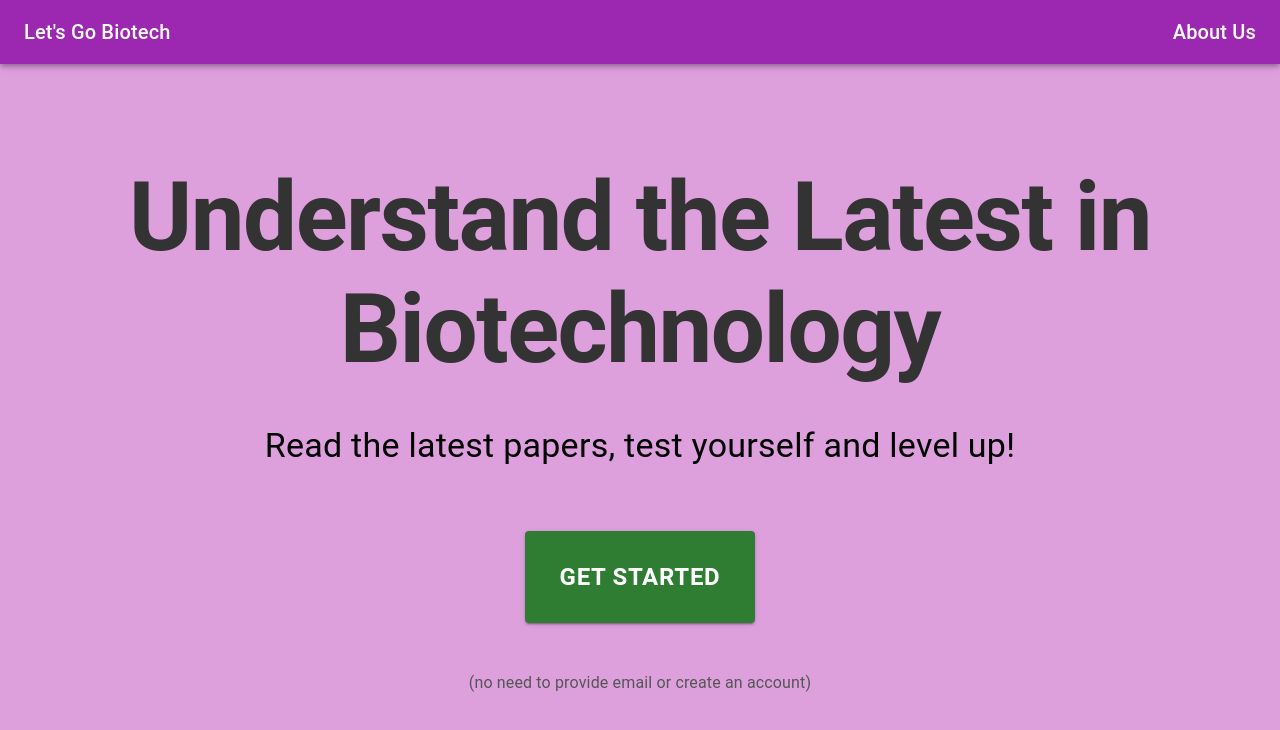
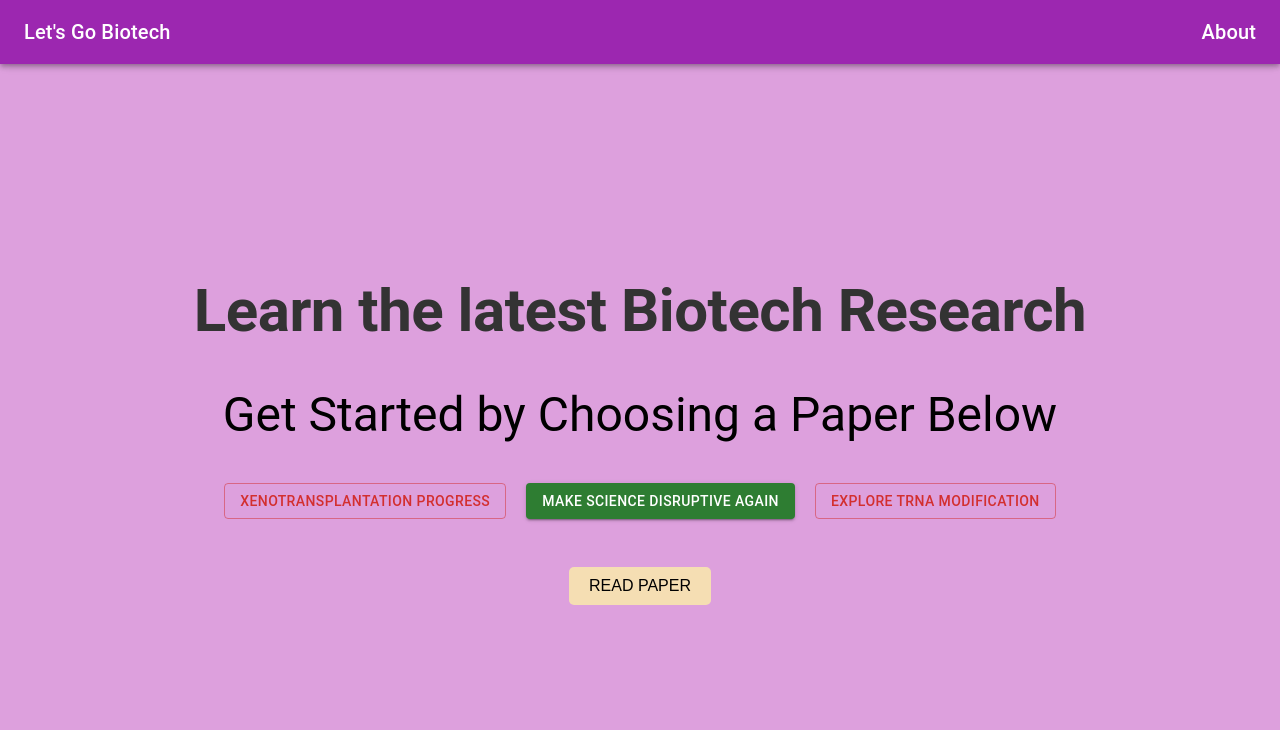
Before and after one commit to rohanrobinson/lgb, a Next.js app: page / in a window 1280 px wide. Shown: the top 730 px of the page. Built offline with nearby package versions, Linux system fonts and the light colour scheme.

Commit message:
merge home & select pg

```diff
--- a/src/pages/index.js
+++ b/src/pages/index.js
@@ -1,13 +1,77 @@
 import Head from 'next/head';
 import styles from '../styles/Home.module.css';
 import { Box, AppBar, Toolbar, Typography, Button } from '@mui/material';
+import { useState, useEffect } from 'react';
+import Link from 'next/link';
 
 
 export default function Home() {
 
+  const [showPaper1, setShowPaper1] = useState(false);
+  const [showPaper2, setShowPaper2] = useState(false);
+  const [showPaper3, setShowPaper3] = useState(false);
+
     const seeAboutUs = () => {
         window.location.href = "http://letsgobiotech.com/about-us";
     }
+
+    const paperSelected = (event, paperNum) => {
+      if (paperNum === "paper1") {
+          console.log("paper 1 selected");
+          setShowPaper3(false);
+          setShowPaper2(false);
+          setShowPaper1(true);
+          console.log(showPaper1, showPaper2, showPaper3);
+
+        }
+
+      else if (paperNum === "paper2") {
+
+        setShowPaper1(false);
+        setShowPaper3(false);
+        setShowPaper2(true);
+
+        }
+
+      else if (paperNum === "paper3") {
+
+          setShowPaper1(false);
+          setShowPaper2(false);
+          setShowPaper3(true);
+
+        }
+
+      else {
+         console.log('You have tried to select multiple paper, ha, you can choose one, pick wisely... :)');
+      }
+    }
+
+
+    useEffect(() => {
+
+      let arr = [1, 2, 3];
+
+      const defaultPaperNum = arr[(Math.floor(Math.random() * arr.length))];
+
+      if (defaultPaperNum === 1) {
+     //   setNumSelected(1);
+        setShowPaper1(true);
+      }
+
+      if (defaultPaperNum === 2) {
+       // setNumSelected(2);
+        setShowPaper2(true);
+      }
+
+      if (defaultPaperNum === 3) {
+     //   setNumSelected(3);
+        setShowPaper3(true);
+      }
+
+      console.log(defaultPaperNum);
+
+    }, []);
+
 
     return(
       <Box sx={{
@@ -30,7 +94,7 @@ export default function Home() {
               Let's Go Biotech
             </Typography>
             <Typography variant="h6" component="div" sx={{ flexGrow: 0 }} className={styles.cursorPointer} onClick={seeAboutUs}>
-              About Us
+              About
             </Typography>
           </Toolbar>
         </AppBar>
@@ -43,13 +107,92 @@ export default function Home() {
           gap: 1,
           mt: 4,
         }}>
-          <Typography variant="h1" sx={{ mb: 4, textAlign: 'center' }}>
-            <b><span className={styles.lgbHeader}>Understand the Latest in Biotechnology</span></b>
+          <Typography variant="h2" sx={{ mb: 4, textAlign: 'center' }}>
+            <b><span className={styles.lgbHeader}>Learn the latest Biotech Research</span></b>
           </Typography>
-          <Typography variant="h4" sx={{ mb: 2, textAlign: 'center' }}>
+          {/* <Typography variant="h4" sx={{ mb: 2, textAlign: 'center' }}>
             <span className={styles.lgbDescription}>Read the latest papers, test yourself and level up!</span>
+          </Typography> */}
+          <Typography variant="h3" sx={{ mb: 2, textAlign: 'center'}}>
+            <span className={styles.lgbDescription}>Get Started by Choosing a Paper Below</span>
           </Typography>
         </Box>
+
+        <div className={styles.btnPapers}>
+        {
+
+              showPaper1
+
+              ?
+
+              (<Button
+                onClick={(event) => paperSelected(event, "paper1")}
+                variant="contained"
+                color="success"
+              >
+                Xenotransplantation - how close are we
+              </Button>)
+              :
+              (<Button
+                onClick={(event) => paperSelected(event, "paper1")}
+                variant="outlined"
+                color="error"
+              >
+              Xenotransplantation Progress
+            </Button>)
+        }
+            &nbsp; &nbsp; &nbsp;
+        {
+            showPaper2
+
+            ?
+
+            (<Button
+              onClick={(event) => paperSelected(event, "paper2")}
+              variant="contained"
+              color="success"
+          >
+            Make science disruptive again
+          </Button>)
+
+            :
+
+            (<Button
+              onClick={(event) => paperSelected(event, "paper2")}
+              variant="outlined"
+              color="error"
+          >
+           Make science disruptive again
+          </Button>)
+
+         }
+            &nbsp; &nbsp; &nbsp;
+        {
+            showPaper3
+
+            ?
+
+            (<Button
+              onClick={(event) => paperSelected(event, "paper3")}
+              variant="contained"
+              color="success"
+          >
+           Explore tRNA modification
+          </Button>)
+
+            :
+
+            (<Button
+              onClick={(event) => paperSelected(event, "paper3")}
+              variant="outlined"
+              color="error"
+          >
+           Explore tRNA modification
+          </Button>)
+
+         }
+
+      </div>
 
         <Box sx={{
           display: 'flex',
@@ -59,30 +202,30 @@ export default function Home() {
           gap: 3,
           mt: 3,
         }}>
-          <Button
+          <Link
+            className={styles.greenSquare}
             variant="contained"
             color="success"
             size="large"
-            href="/select-paper"
+
+            href={{ pathname: '/read-paper',
+              query: {
+                 showPaper1: showPaper1,
+                 showPaper2: showPaper2,
+                 showPaper3: showPaper3
+               }
+             }}
             sx={{ fontWeight: 'bold', fontSize: '24px', padding: '25px 35px', }}
           >
-            Get Started
-          </Button>
+            READ PAPER
+          </Link>
 
-          {/* <Button
-            variant="contained"
-            color="secondary"
-            size="large"
-            href="/about-us"
-            sx={{ fontWeight: 'bold', fontSize: ' 24px', padding: '25px 35px', }}
-            >
-              About Us
-            </Button> */}
+
+
+
+
           </Box>
+      </Box>
 
-          <Typography variant="body1" sx={{ mb: 5, textAlign: 'center', mt: 3 }}>
-            (no need to provide email or create an account) <br/>
-          </Typography>
-        </Box>
     );
 }
--- a/src/pages/select-paper.js
+++ b/src/pages/select-paper.js
@@ -10,8 +10,6 @@ export default function SelectPaper() {
   const [showPaper1, setShowPaper1] = useState(false);
   const [showPaper2, setShowPaper2] = useState(false);
   const [showPaper3, setShowPaper3] = useState(false);
-
-  // const [numSelected, setNumSelected] = useState(0);
 
   const seePastPapers = () => {
     window.location.href = "http://letsgobiotech.com/past-papers";
--- a/src/styles/Home.module.css
+++ b/src/styles/Home.module.css
@@ -101,14 +101,16 @@
         padding: 1rem;
         display: inline-block;
         padding: 10px 20px;
-        color: white;
-        background-color: #F5DEB3; /* green background color */
+        color: black;
+        background-color: #F5DEB3;
         border-radius: 5px;
         text-decoration: none; /* remove underline from link */
+        font-family: Arial, sans-serif;
+
   }
 
   .greenSquare:hover {
-    background-color: tan; /* darker green when hovering over the button */
+    background-color: lightpink; /* darker green when hovering over the button */
   }
 
   .readSquare {
```
Also changed, not shown: src/pages/about-us.js (+4 -16 lines).
